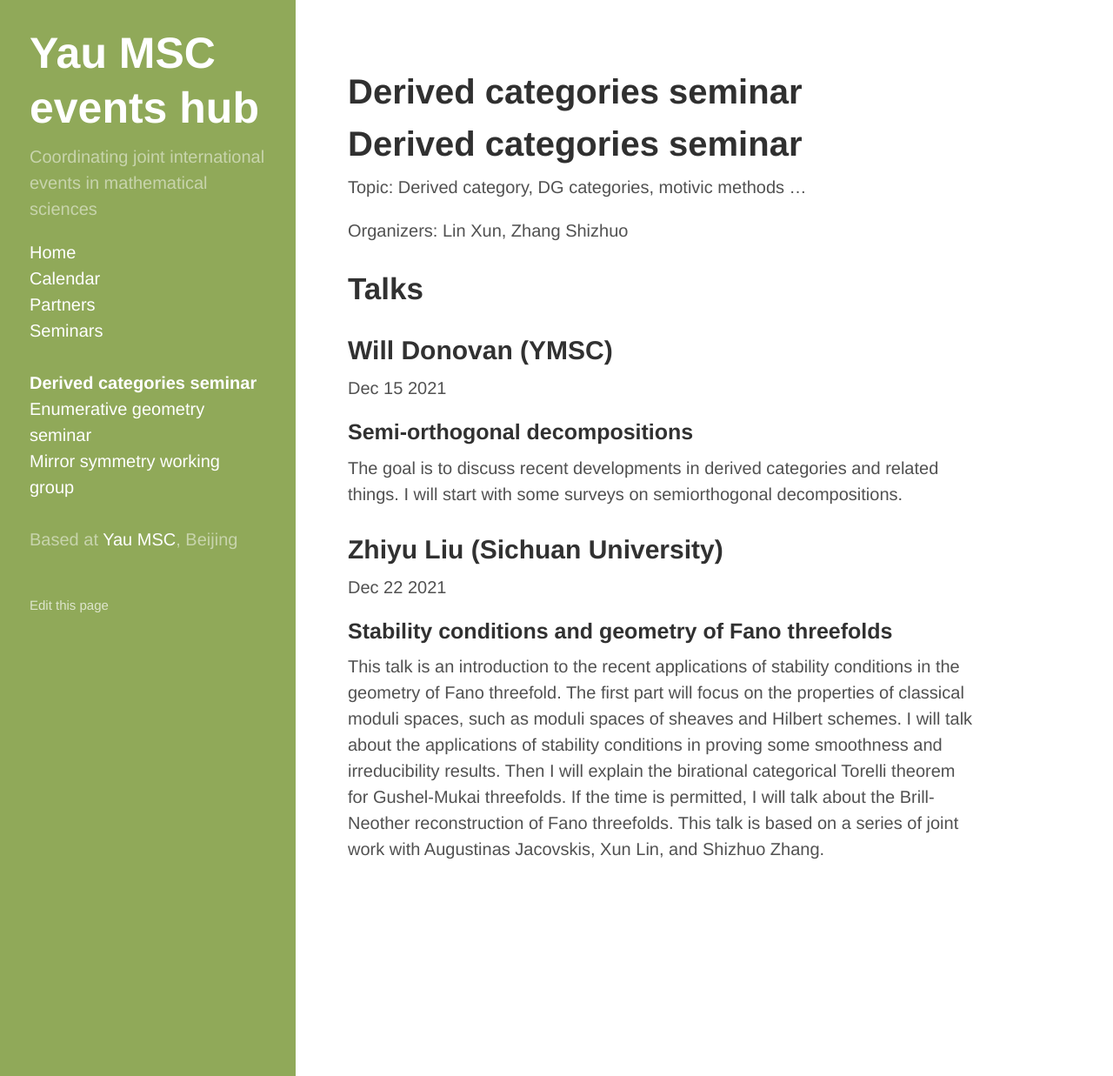
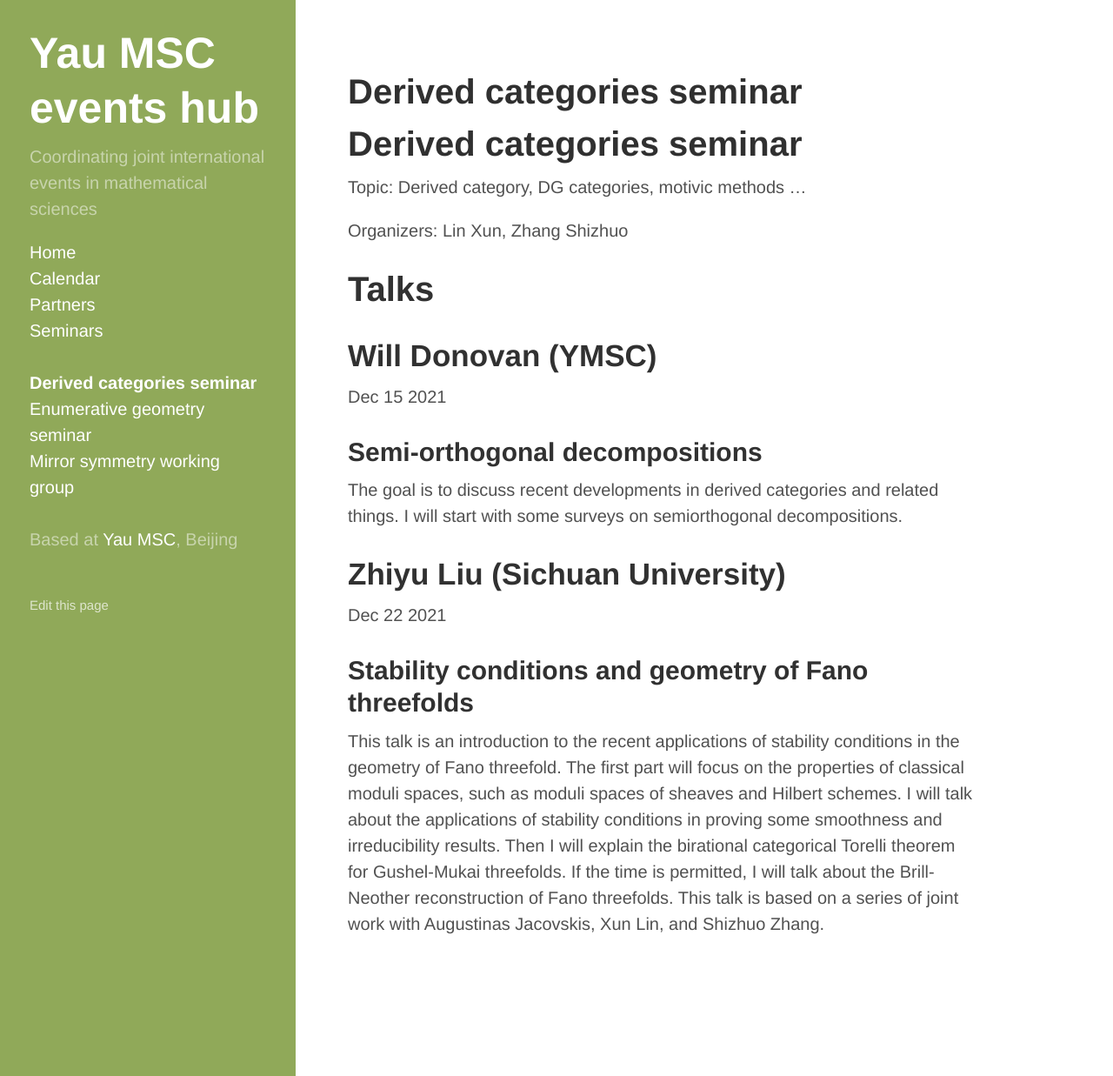
Before and after one commit to yau-msc-events/yau-msc-events.github.io, a Jekyll site: the page built from seminar-dc.md, in a window 1280 px wide and 1237 px high. Shown: the whole window at 87% size. Built offline with Jekyll 4.4.1, drawn with Linux system fonts in a browser that asks for light colours.

Commit message:
Update seminar-dc.md

```diff
--- a/seminar-dc.md
+++ b/seminar-dc.md
@@ -7,20 +7,20 @@ Topic: Derived category, DG categories, motivic methods ...
 
 Organizers: Lin Xun, Zhang Shizhuo
 
-## Talks
+# Talks
 
-### Will Donovan (YMSC)
+## Will Donovan (YMSC)
 
 Dec 15 2021
 
-#### Semi-orthogonal decompositions
+### Semi-orthogonal decompositions
 
 The goal is to discuss recent developments in derived categories and related things. I will start with some surveys on semiorthogonal decompositions.
 
-### Zhiyu Liu (Sichuan University)
+## Zhiyu Liu (Sichuan University)
 
 Dec 22 2021
 
-#### Stability conditions and geometry of Fano threefolds
+### Stability conditions and geometry of Fano threefolds
 
 This talk is an introduction to the recent applications of stability conditions in the geometry of Fano threefold. The first part will focus on the properties of classical moduli spaces, such as moduli spaces of sheaves and Hilbert schemes. I will talk about the applications of stability conditions in proving some smoothness and irreducibility results. Then I will explain the birational categorical Torelli theorem for Gushel-Mukai threefolds. If the time is permitted, I will talk about the Brill-Neother reconstruction of Fano threefolds. This talk is based on a series of joint work with Augustinas Jacovskis, Xun Lin, and Shizhuo Zhang.
```
